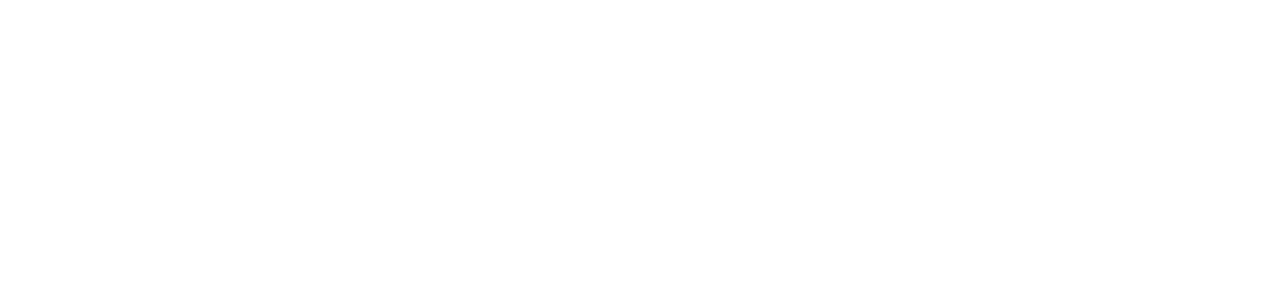
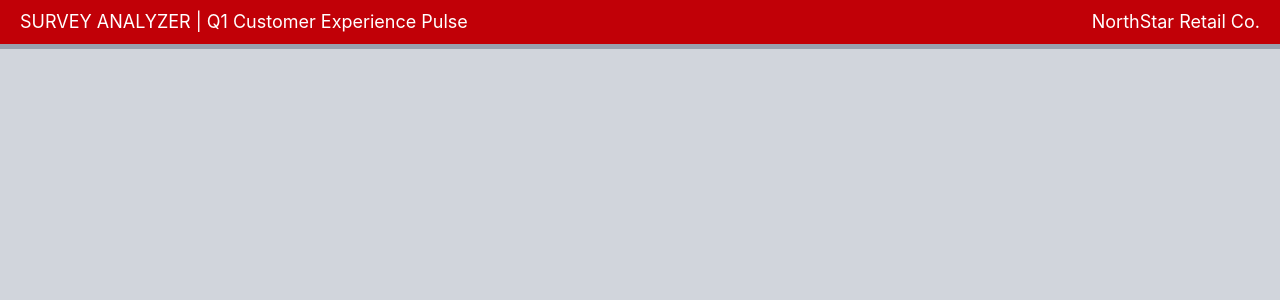
Before and after one commit to Rounik25/Dashboard-React-Tailwind, a React (Vite) app: page / in a window 1280 px wide. Shown: the top 300 px of the page. Built offline with nearby package versions, Linux system fonts and the light colour scheme.

Commit message:
added header section

```diff
--- a/src/App.jsx
+++ b/src/App.jsx
@@ -2,12 +2,19 @@
 import { KPI } from "./Sections/KPI"
 import { Question } from "./Sections/Question"
 import { FilteredData } from "./Sections/FilteredData"
+import { useDataStore } from "./store/useDataStore"
+import { useEffect } from "react"
 
 function App() {
+  const data = useDataStore((state) => state.data)
+  const loadFromJson = useDataStore((state) => state.loadFromJson)
+  useEffect(() => {
+    loadFromJson()
+  },[loadFromJson])
   return (
-    <div>
-      <Header />
-      <KPI />
+    <div className="bg-gray-300 h-screen">
+      <Header data={data} />
+      <KPI data={data} />
       <Question />
       <FilteredData />
     </div>
--- a/src/Sections/Header.jsx
+++ b/src/Sections/Header.jsx
@@ -1,5 +1,16 @@
-export function Header(){
+export function Header({data}){
+    const survey = {...data.survey}
     return (
-        <></>
+        <div
+            className=
+            "flex justify-between bg-red-700 text-white py-2 px-5 text-lg border-b-5 border-solid border-gray-400"
+        >
+            <div>
+                {`SURVEY ANALYZER | ${survey.survey_name}`}
+            </div>
+            <div>
+                {data.company_name}
+            </div>
+        </div>
     )
 }
--- a/src/store/useDataStore.jsx
+++ b/src/store/useDataStore.jsx
@@ -2,6 +2,6 @@
 import jsonData from "../data/survey-mock-data 1.json"
 
 export const useDataStore = create ((set) => ({
-    data: [],
-    loadFromJson: () => set (({items: jsonData}))
+    data: '',
+    loadFromJson: () => set (({data: jsonData}))
 }))
```
